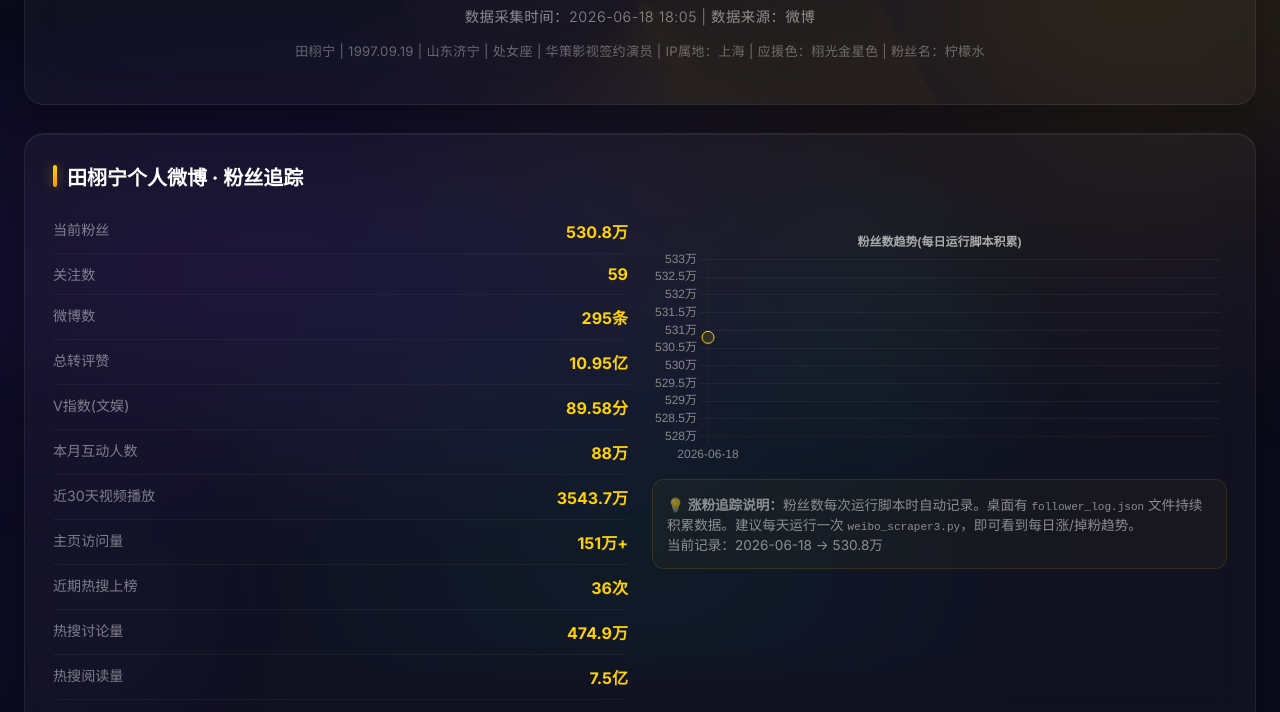
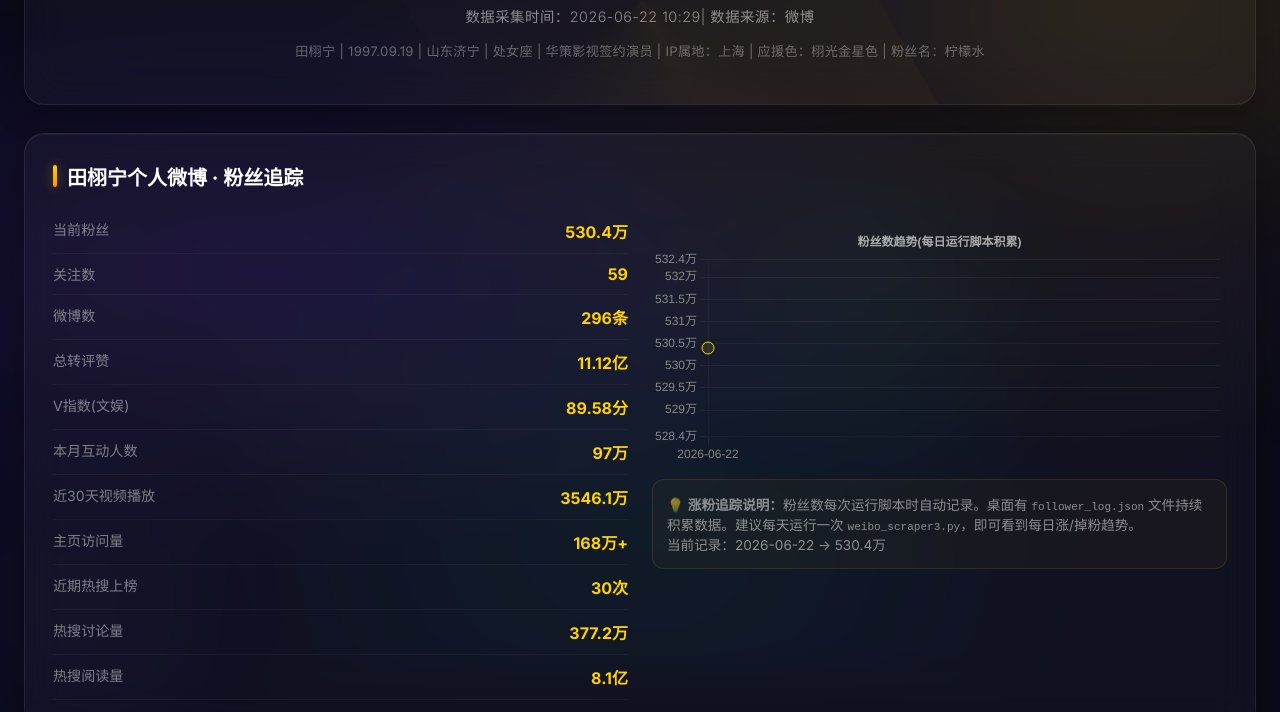
Before and after one commit to KiraaaaYANG/txn-dashboard, a plain HTML site: page index.html in a window 1280 px wide. Shown: the part 128-840 px from the top of the page. Drawn offline with nearby package versions, Linux system fonts and the light colour scheme.

Commit message:
auto update: 2026-06-22

```diff
--- a/index.html
+++ b/index.html
@@ -143,7 +143,7 @@ tr:hover{background:rgba(255,200,0,.03)}
 <div class="dashboard">
 <div class="header glass fade-in">
 <h1>田栩宁超话数据看板</h1>
-<p class="subtitle">数据采集时间：2026-06-18 18:05 | 数据来源：微博</p>
+<p class="subtitle">数据采集时间：2026-06-22 10:29| 数据来源：微博</p>
 <div class="artist-info">田栩宁 | 1997.09.19 | 山东济宁 | 处女座 | 华策影视签约演员 | IP属地：上海 | 应援色：栩光金星色 | 粉丝名：柠檬水</div>
 </div>
 
@@ -152,23 +152,23 @@ tr:hover{background:rgba(255,200,0,.03)}
 <h2>田栩宁个人微博 · 粉丝追踪</h2>
 <div class="two-col">
 <div>
-<div class="personal-stat"><span class="ps-label">当前粉丝</span><span class="ps-value">530.8万</span></div>
+<div class="personal-stat"><span class="ps-label">当前粉丝</span><span class="ps-value">530.4万</span></div>
 <div class="personal-stat"><span class="ps-label">关注数</span><span class="ps-value">59</span></div>
-<div class="personal-stat"><span class="ps-label">微博数</span><span class="ps-value">295条</span></div>
-<div class="personal-stat"><span class="ps-label">总转评赞</span><span class="ps-value">10.95亿</span></div>
+<div class="personal-stat"><span class="ps-label">微博数</span><span class="ps-value">296条</span></div>
+<div class="personal-stat"><span class="ps-label">总转评赞</span><span class="ps-value">11.12亿</span></div>
 <div class="personal-stat"><span class="ps-label">V指数(文娱)</span><span class="ps-value">89.58分</span></div>
-<div class="personal-stat"><span class="ps-label">本月互动人数</span><span class="ps-value">88万</span></div>
-<div class="personal-stat"><span class="ps-label">近30天视频播放</span><span class="ps-value">3543.7万</span></div>
-<div class="personal-stat"><span class="ps-label">主页访问量</span><span class="ps-value">151万+</span></div>
-<div class="personal-stat"><span class="ps-label">近期热搜上榜</span><span class="ps-value">36次</span></div>
-<div class="personal-stat"><span class="ps-label">热搜讨论量</span><span class="ps-value">474.9万</span></div>
-<div class="personal-stat"><span class="ps-label">热搜阅读量</span><span class="ps-value">7.5亿</span></div>
+<div class="personal-stat"><span class="ps-label">本月互动人数</span><span class="ps-value">97万</span></div>
+<div class="personal-stat"><span class="ps-label">近30天视频播放</span><span class="ps-value">3546.1万</span></div>
+<div class="personal-stat"><span class="ps-label">主页访问量</span><span class="ps-value">168万+</span></div>
+<div class="personal-stat"><span class="ps-label">近期热搜上榜</span><span class="ps-value">30次</span></div>
+<div class="personal-stat"><span class="ps-label">热搜讨论量</span><span class="ps-value">377.2万</span></div>
+<div class="personal-stat"><span class="ps-label">热搜阅读量</span><span class="ps-value">8.1亿</span></div>
 </div>
 <div>
 <div class="chart-container" style="height:240px;"><canvas id="followerChart"></canvas></div>
 <div class="follower-note">
 💡 <strong>涨粉追踪说明：</strong>粉丝数每次运行脚本时自动记录。桌面有 <code>follower_log.json</code> 文件持续积累数据。建议每天运行一次 <code>weibo_scraper3.py</code>，即可看到每日涨/掉粉趋势。<br>
-当前记录：2026-06-18 → 530.8万
+当前记录：2026-06-22 → 530.4万
 </div>
 </div>
 </div>
@@ -223,10 +223,10 @@ tr:hover{background:rgba(255,200,0,.03)}
 <div class="stat-card glass"><div class="number">2.4亿</div><div class="label">帖子总数</div></div>
 <div class="stat-card glass"><div class="number">276万</div><div class="label">柠檬水</div></div>
 <div class="stat-card glass"><div class="number">27.2万</div><div class="label">今日签到</div></div>
-<div class="stat-card glass"><div class="number">530.8万</div><div class="label">微博粉丝</div></div>
-<div class="stat-card glass"><div class="number">88万</div><div class="label">月互动人数</div></div>
-<div class="stat-card glass"><div class="number">36次</div><div class="label">近期上热搜</div></div>
-<div class="stat-card glass"><div class="number">7.5亿</div><div class="label">热搜阅读</div></div>
+<div class="stat-card glass"><div class="number">530.4万</div><div class="label">微博粉丝</div></div>
+<div class="stat-card glass"><div class="number">97万</div><div class="label">月互动人数</div></div>
+<div class="stat-card glass"><div class="number">30次</div><div class="label">近期上热搜</div></div>
+<div class="stat-card glass"><div class="number">8.1亿</div><div class="label">热搜阅读</div></div>
 </div>
 
 <!-- ===== 超话热帖TOP ===== -->
@@ -296,7 +296,7 @@ tr:hover{background:rgba(255,200,0,.03)}
 </div>
 </div>
 
-<div class="footer">田栩宁超话数据看板 · 2026-06-18 · 每日运行 weibo_scraper3.py 可积累粉丝趋势数据</div>
+<div class="footer">田栩宁超话数据看板 · 2026-06-22 · 每日运行 weibo_scraper3.py 可积累粉丝趋势数据</div>
 </div>
 
 <script>
@@ -331,7 +331,7 @@ function render(){const sorted=[...filtered].sort((a,b)=>{let va,vb;if(currentSo
 
 function renderCharts(){
 // Follower chart (placeholder with single point - grows over time)
-new Chart(document.getElementById('followerChart').getContext('2d'),{type:'line',data:{labels:['2026-06-18'],datasets:[{label:'粉丝(万)',data:[530.8],borderColor:'#ffd200',backgroundColor:'rgba(255,210,0,.1)',fill:true,tension:.4,pointRadius:6}]},options:{responsive:true,maintainAspectRatio:false,plugins:{legend:{display:false},title:{display:true,text:'粉丝数趋势(每日运行脚本积累)',color:'#aaa'}},scales:{x:{ticks:{color:'#888'},grid:{color:'rgba(255,255,255,.05)'}},y:{min:528,max:533,ticks:{color:'#888',callback:v=>v+'万'},grid:{color:'rgba(255,255,255,.05)'}}}}});
+new Chart(document.getElementById('followerChart').getContext('2d'),{type:'line',data:{labels:["2026-06-22"],datasets:[{label:'粉丝(万)',data:[530.4],borderColor:'#ffd200',backgroundColor:'rgba(255,210,0,.1)',fill:true,tension:.4,pointRadius:6}]},options:{responsive:true,maintainAspectRatio:false,plugins:{legend:{display:false},title:{display:true,text:'粉丝数趋势(每日运行脚本积累)',color:'#aaa'}},scales:{x:{ticks:{color:'#888'},grid:{color:'rgba(255,255,255,.05)'}},y:{min:528.4,max:532.4,ticks:{color:'#888',callback:v=>v+'万'},grid:{color:'rgba(255,255,255,.05)'}}}}});
 
 // Topic pie
 const tLabels=['颜值美照','官方物料','端午节','品牌周边','INS搬运','粉丝日常','梦女文学','公益','线下应援','毕业季'];
```
